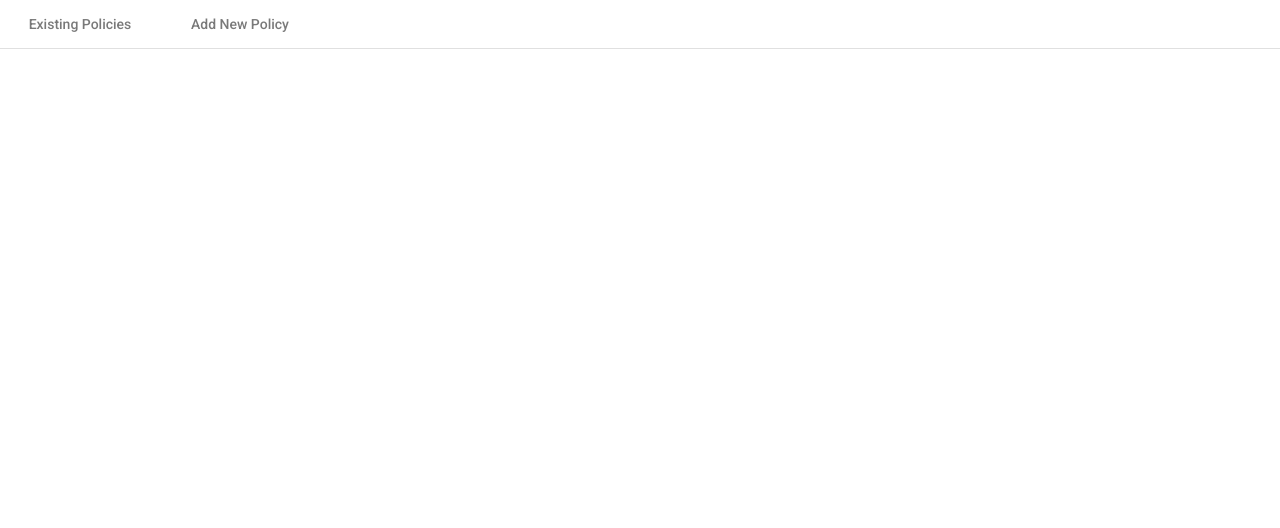
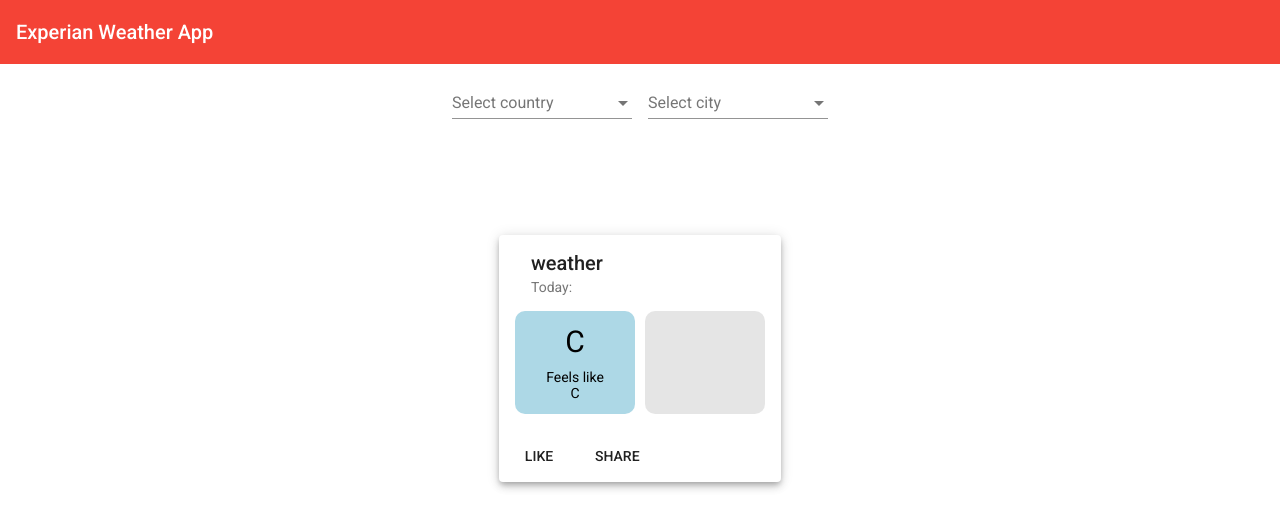
Before and after one commit to alok1Github/ClientApp, an Angular app: page / in a window 1280 px wide. Shown: the top 528 px of the page. Built offline with nearby package versions, Linux system fonts and the light colour scheme.

Commit message:
Initail html done

```diff
--- a/src/app/app.component.html
+++ b/src/app/app.component.html
@@ -1 +1,2 @@
-<app-policy-tab></app-policy-tab>
+<experian-get-weather>
+</experian-get-weather>
--- a/src/app/app.module.ts
+++ b/src/app/app.module.ts
@@ -3,11 +3,12 @@ import { NgModule } from "@angular/core";
 import { AppComponent } from "./app.component";
 import { BrowserAnimationsModule } from '@angular/platform-browser/animations';
 import { PolicyModule } from "src/policy/policy.module";
+import { WeatherModule } from "src/weather/weather.module";
 
 
 @NgModule({
   declarations: [AppComponent],
-  imports: [BrowserModule, BrowserAnimationsModule, PolicyModule],
+  imports: [BrowserModule, BrowserAnimationsModule, PolicyModule, WeatherModule],
   bootstrap: [AppComponent]
 })
 export class AppModule { }
--- a/src/shared/angular-material.module.ts
+++ b/src/shared/angular-material.module.ts
@@ -7,6 +7,7 @@ import { MatInputModule } from '@angular/material/input';
 import { MatTabsModule } from '@angular/material/tabs';
 import { MatSelectModule } from '@angular/material/select';
 import { MatDialogModule } from '@angular/material/dialog';
+import { MatToolbarModule } from '@angular/material/toolbar'
 
 
 
@@ -19,8 +20,8 @@ import { MatDialogModule } from '@angular/material/dialog';
     MatInputModule,
     MatTabsModule,
     MatSelectModule,
-    MatDialogModule
-
+    MatDialogModule,
+    MatToolbarModule
   ]
 })
 
--- a/src/weather/weather-get.component.html
+++ b/src/weather/weather-get.component.html
@@ -0,0 +1,53 @@
+<mat-toolbar color="warn">
+    Experian Weather App
+</mat-toolbar>
+<div class="content">
+    <div class="flex-row-main">
+        <mat-form-field class="mr">
+            <mat-label>Select country</mat-label>
+            <mat-select>
+                <mat-option *ngFor="let country of countries" [value]="country">
+                    {{country.name}}
+                </mat-option>
+            </mat-select>
+        </mat-form-field>
+        <mat-form-field>
+            <mat-label>Select city</mat-label>
+            <mat-select>
+                <mat-option *ngFor="let city of cities" [value]="city">
+                    {{city}}
+                </mat-option>
+            </mat-select>
+        </mat-form-field>
+    </div>
+
+    <br />
+
+</div>
+<div class="main-div">
+    <mat-card class="mat-elevation-z5">
+        <!-- <mat-progress-bar *ngIf="loading" mode="indeterminate" class="top-bar">
+    </mat-progress-bar> -->
+        <mat-card-header>
+            <mat-card-title> weather</mat-card-title>
+            <mat-card-subtitle>Today: </mat-card-subtitle>
+        </mat-card-header>
+        <mat-card-content>
+            <div class="flex-row">
+                <div class="temp">
+                    <span class="big-text"> C</span>
+                    <span>Feels like </span>
+                    <span> C</span>
+                </div>
+                <div class="outlook">
+                    <img class="image" />
+                    <span></span>
+                </div>
+            </div>
+        </mat-card-content>
+        <mat-card-actions>
+            <button mat-button>LIKE</button>
+            <button mat-button>SHARE</button>
+        </mat-card-actions>
+    </mat-card>
+</div>
--- /dev/null
+++ b/src/weather/weather-get.component.scss
@@ -0,0 +1,70 @@
+.content {
+    text-align: center;
+    padding-top: 10px;
+}
+
+.flex-row-main {
+    display: flex;
+    flex-direction: row;
+    justify-content: center;
+    align-items: center;
+}
+
+.mr {
+    margin-right: 16px;
+}
+
+// :host {
+//     // display: flex;
+//     justify-content: center;
+//     position: relative;
+// }
+// .top-bar {
+//     position: absolute;
+//     left: 0;
+//     top: 0;
+// }
+mat-card {
+    width: 250px;
+}
+
+mat-card::ng-deep.mat-card-header-text {
+    width: 100%;
+}
+
+.main-div {
+    height: 50vh;
+    display: flex;
+    justify-content: center;
+    align-items: center;
+}
+
+.flex-row {
+    display: flex;
+    flex-direction: row;
+    >div {
+        flex: 50%;
+        border-radius: 10px;
+        padding: 10px;
+    }
+    >.outlook {
+        color: black;
+        background: rgba(0, 0, 0, 0.1);
+    }
+    >.temp {
+        background: lightblue;
+        color: black;
+        margin-right: 10px;
+        display: flex;
+        flex-direction: column;
+        justify-content: center;
+        align-items: center;
+    }
+    .big-text {
+        font-size: 30px;
+        margin-bottom: 10px;
+    }
+    .image {
+        height: 80px;
+    }
+}
--- a/src/weather/weather-get.component.ts
+++ b/src/weather/weather-get.component.ts
@@ -1,9 +1,16 @@
 import { ChangeDetectionStrategy, Component } from "@angular/core";
 
 @Component({
+  selector: 'experian-get-weather',
   templateUrl: './weather-get.component.html',
+  styleUrls: ['./weather-get.component.scss'],
   changeDetection: ChangeDetectionStrategy.OnPush
 })
 export class WeatherGetComponent {
-
+  cities = ["London", "Paris", "Moscow", "New York", "Karachi", "Sydney"];
+  countries = [
+    {
+      name: "United Kingdom",
+      cities: ["London", "Warwick", "Birmingham"]
+    },]
 }
--- a/src/weather/weather.module.ts
+++ b/src/weather/weather.module.ts
@@ -8,4 +8,4 @@ import { WeatherGetComponent } from "./weather-get.component";
   exports: [WeatherGetComponent],
 
 })
-export class PolicyModule { }
+export class WeatherModule { }
```
